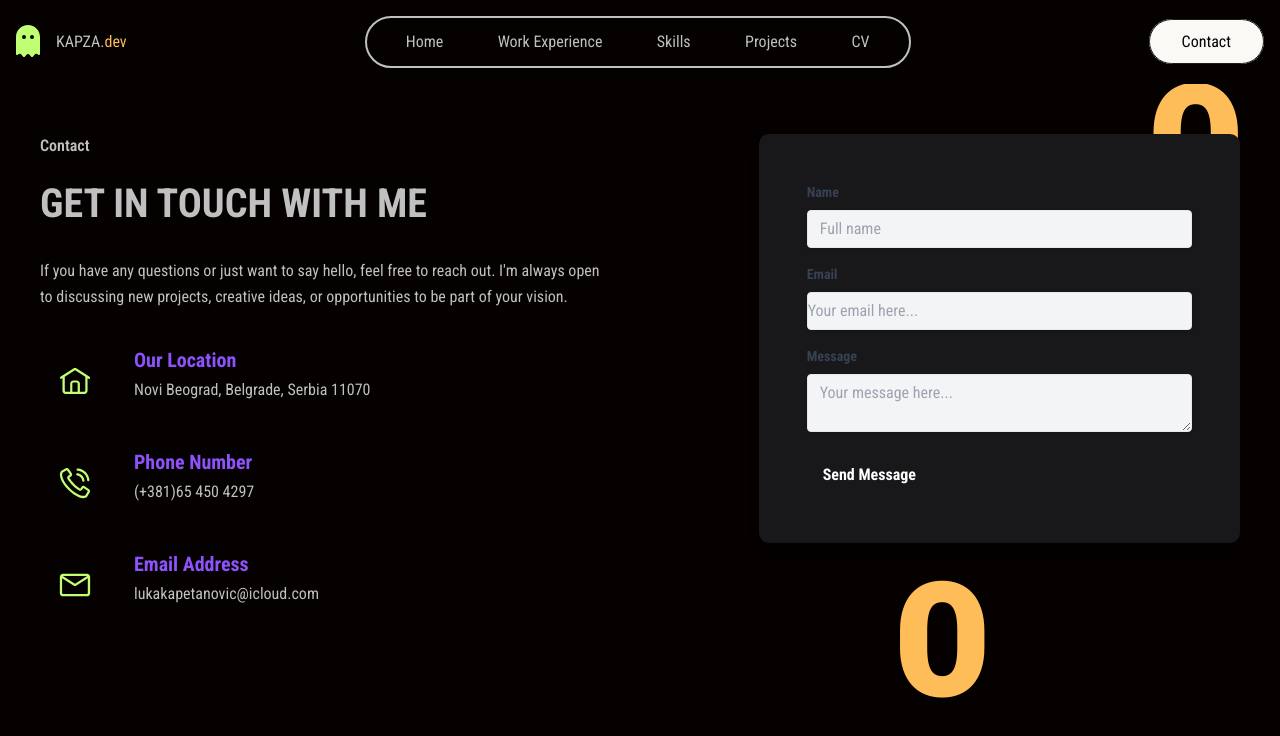
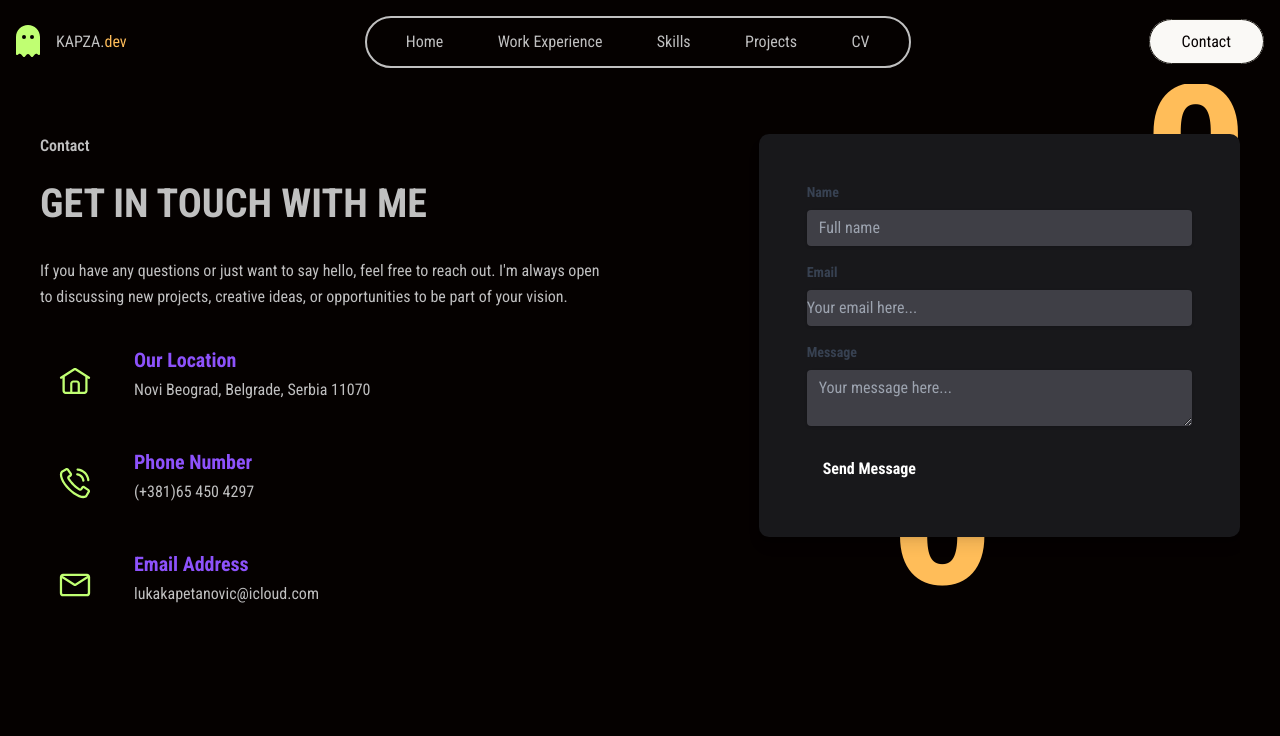
Before and after one commit to Kapza94/kapza.dev, a Next.js app: page /contact in a window 1280 px wide. Shown: the top 736 px of the page. Built offline with nearby package versions, Linux system fonts and the light colour scheme.

Commit message:
styled contact form.

```diff
--- a/src/pages/contact.tsx
+++ b/src/pages/contact.tsx
@@ -199,7 +199,7 @@ const Contact = () => {
                           name="name"
                           value={name}
                           onChange={(e) => setName(e.target.value)}
-                          className="input-field bg-gray-100 shadow appearance-none border rounded w-full py-2 px-3 text-gray-700 leading-tight focus:outline-none focus:shadow-outline"
+                          className="input-field bg-zinc-700 shadow appearance-none rounded w-full py-2 px-3 text-gray-700 leading-tight focus:outline-none focus:shadow-outline"
                           required
                         />
                       </div>
@@ -216,7 +216,7 @@ const Contact = () => {
                           name="email"
                           value={email}
                           onChange={(e) => setEmail(e.target.value)}
-                          className=" input-field bg-gray-100 shadow appearance-none border rounded w-full py-2  text-gray-700 leading-tight focus:outline-none focus:shadow-outline"
+                          className=" input-field bg-zinc-700 shadow appearance-none rounded w-full py-2  text-gray-700 leading-tight focus:outline-none focus:shadow-outline"
                           required
                         />
                       </div>
@@ -234,7 +234,7 @@ const Contact = () => {
                         name="message"
                         value={message}
                         onChange={(e) => setMessage(e.target.value)}
-                        className="input-field-msg bg-gray-100 shadow appearance-none border rounded w-full py-2 px-3 text-gray-700 leading-tight focus:outline-none focus:shadow-outline"
+                        className="input-field-msg bg-zinc-700 shadow appearance-none  rounded w-full py-2 px-3 text-gray-700 leading-tight focus:outline-none focus:shadow-outline"
                         required
                       />
                     </div>
@@ -242,7 +242,7 @@ const Contact = () => {
                       <button
                         id="submit-button"
                         type="submit"
-                        className="dark-mint hover:dark-mint-btn-hvr text-white font-bold py-2 px-4 rounded focus:outline-none focus:shadow-outline"
+                        className=" text-white font-bold py-2 px-4 rounded focus:outline-none focus:shadow-outline"
                       >
                         Send Message
                       </button>
--- a/src/styles/globals.css
+++ b/src/styles/globals.css
@@ -240,7 +240,7 @@ img:hover {
 
 .bottom-contact-logo {
   font-weight: 900;
-  bottom: -60px;
+  bottom: 52px;
   font-size: 10rem;
   left: 854px;
 }
```
